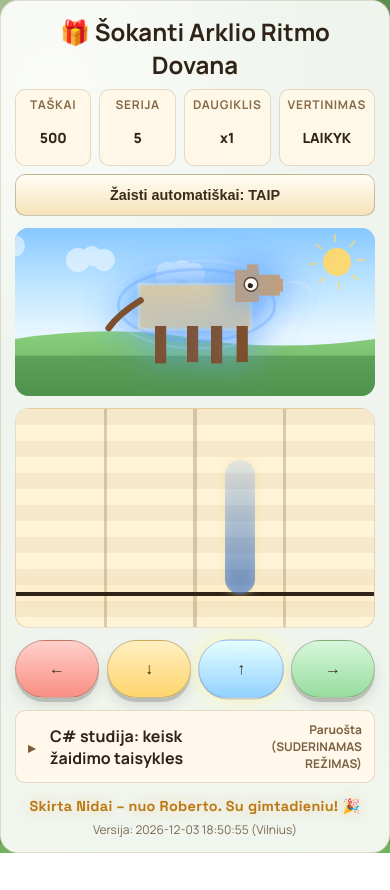
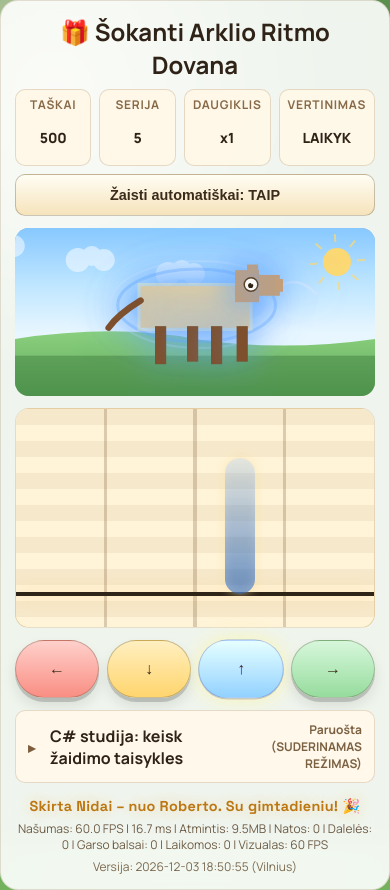
Before and after one commit to bitkojine/nida2026bday, a website built with Vite: page index.html in a window 390 px wide. Before the commit the page ends 853 px from the top, so only its background shows below. Built offline with nearby package versions, Linux system fonts and the light colour scheme; files whose address does not match are found by name.

Commit message:
Add runtime perf stats and reduce mobile render load

```diff
--- a/src/audio/gameAudio.ts
+++ b/src/audio/gameAudio.ts
@@ -12,6 +12,12 @@ interface AudioDebugState {
   guideNotesPlayed: number;
   backingNotesRequested: number;
   backingNotesPlayed: number;
+}
+
+interface AudioRuntimeStats {
+  activeTransientVoices: number;
+  activeHoldVoices: number;
+  unlocked: boolean;
 }
 
 function laneFrequency(lane: number): number {
@@ -310,6 +316,14 @@ export class GameAudio {
     };
   }
 
+  readRuntimeStats(): AudioRuntimeStats {
+    return {
+      activeTransientVoices: this.activeTransientVoices,
+      activeHoldVoices: this.holds.size,
+      unlocked: this.unlocked,
+    };
+  }
+
   resetDebugState(): void {
     this.debugState.guideNotesRequested = 0;
     this.debugState.guideNotesPlayed = 0;
--- a/src/main.ts
+++ b/src/main.ts
@@ -100,6 +100,7 @@ app.innerHTML = `
         </section>
       </details>
       <p class="dedication dedication-footer">${DEDICATION_TEXT} 🎉</p>
+      <p class="perf-stats" id="perfStats">Našumas: kraunama...</p>
       <p class="build-number">Versija: ${__BUILD_VILNIUS_TIME__} (Vilnius)</p>
     </section>
   </main>
@@ -113,6 +114,7 @@ const judgementEl = requiredElement<HTMLElement>('#judgement');
 const judgementPopEl = requiredElement<HTMLElement>('#judgementPop');
 const autoplayToggleEl = requiredElement<HTMLButtonElement>('#autoplayToggle');
 const compileStatusEl = requiredElement<HTMLElement>('#compileStatus');
+const perfStatsEl = requiredElement<HTMLElement>('#perfStats');
 const puzzleProgressEl = requiredElement<HTMLElement>('#puzzleProgress');
 const puzzleStoryEl = requiredElement<HTMLElement>('#puzzleStory');
 const puzzleGoalEl = requiredElement<HTMLElement>('#puzzleGoal');
@@ -135,12 +137,19 @@ const audio = new GameAudio(silentAudio);
 const HYPE_LABEL = 'UŽSIVEDĘS';
 const HUD_VALUE_MAX_FONT_PX = 14;
 const HUD_VALUE_MIN_FONT_PX = 9;
+const IS_COARSE_POINTER = window.matchMedia('(pointer: coarse)').matches;
 
 let rules: DanceRules = DEFAULT_RULES;
 let mood: HorseMood = 'GERAI';
 let compileTimer: number | null = null;
 let loopRafId: number | null = null;
 let audioRetryIntervalId: number | null = null;
+let lastFrameTimeMs: number | null = null;
+let lastVisualRenderMs = 0;
+let perfWindowStartMs = performance.now();
+let perfFrameCount = 0;
+let perfFrameMsTotal = 0;
+let lastVisibleNoteCount = 0;
 let disposed = false;
 let autoplayEnabled = true;
 let pendingEditorSource: string | null = null;
@@ -435,6 +444,7 @@ function renderLanes(nowSec: number): void {
       return `<div class="note note-lane-${note.lane}" style="top:${y}%; transform: translate(-50%, -50%) scale(${scale}); opacity:${opacity}"></div>`;
     })
     .join('');
+  lastVisibleNoteCount = notes.length;
 
   const activeHoldMarkup = Array.from(activeHolds.values())
     .map((hold) => {
@@ -448,6 +458,60 @@ function renderLanes(nowSec: number): void {
     .join('');
 
   laneHighwayEl.innerHTML = pendingMarkup + activeHoldMarkup;
+}
+
+function readJsHeapMb(): number | null {
+  const perf = performance as Performance & {
+    memory?: { usedJSHeapSize?: number };
+  };
+  const used = perf.memory?.usedJSHeapSize;
+  if (typeof used !== 'number' || Number.isNaN(used)) {
+    return null;
+  }
+
+  return used / (1024 * 1024);
+}
+
+function updatePerformanceStats(nowMs: number): void {
+  perfFrameCount += 1;
+  if (lastFrameTimeMs !== null) {
+    perfFrameMsTotal += Math.max(0, nowMs - lastFrameTimeMs);
+  }
+  lastFrameTimeMs = nowMs;
+
+  const windowMs = nowMs - perfWindowStartMs;
+  if (windowMs < 900) {
+    return;
+  }
+
+  const fps = perfFrameCount / (windowMs / 1000);
+  const avgFrameMs = perfFrameCount > 0 ? perfFrameMsTotal / perfFrameCount : 0;
+  const heapMb = readJsHeapMb();
+  const audioStats = audio.readRuntimeStats();
+  const horseStats = horseAnimator.getRuntimeStats();
+  const heapText = heapMb === null ? 'n/a' : `${heapMb.toFixed(1)}MB`;
+  const visualCap = IS_COARSE_POINTER ? (autoplayEnabled ? 36 : 45) : 60;
+
+  perfStatsEl.textContent =
+    `Našumas: ${fps.toFixed(1)} FPS | ${avgFrameMs.toFixed(1)} ms ` +
+    `| Atmintis: ${heapText} | Natos: ${lastVisibleNoteCount} ` +
+    `| Dalelės: ${horseStats.noteParticles} | Garso balsai: ${audioStats.activeTransientVoices} ` +
+    `| Laikomos: ${audioStats.activeHoldVoices} | Vizualas: ${visualCap} FPS`;
+
+  perfWindowStartMs = nowMs;
+  perfFrameCount = 0;
+  perfFrameMsTotal = 0;
+}
+
+function shouldRenderVisualFrame(timeMs: number): boolean {
+  const targetVisualFps = IS_COARSE_POINTER ? (autoplayEnabled ? 36 : 45) : 60;
+  const minFrameIntervalMs = 1000 / targetVisualFps;
+  if (timeMs - lastVisualRenderMs < minFrameIntervalMs) {
+    return false;
+  }
+
+  lastVisualRenderMs = timeMs;
+  return true;
 }
 
 function getMultiplier(streak: number): number {
@@ -578,7 +642,9 @@ function startLanePress(
   lane: number,
   source: 'manual' | 'autoplay' = 'manual',
 ): void {
-  audio.onPress(lane);
+  if (source === 'manual') {
+    audio.onPress(lane);
+  }
 
   const evaluation: HitEvaluation = engine.evaluateLaneHit(hitTimeSec, rules, lane);
   if (evaluation.judgement === 'PRALEISTA') {
@@ -692,9 +758,12 @@ function startLoop(): void {
     for (let i = 0; i < missed; i += 1) {
       applyJudgement('PRALEISTA', 'PRALEISTA', null);
     }
-    renderLanes(now);
-    const holdingLane = activeHolds.values().next().value?.lane ?? null;
-    horseAnimator.render(timeMs, mood, rules, activeHolds.size > 0, holdingLane);
+    if (shouldRenderVisualFrame(timeMs)) {
+      renderLanes(now);
+      const holdingLane = activeHolds.values().next().value?.lane ?? null;
+      horseAnimator.render(timeMs, mood, rules, activeHolds.size > 0, holdingLane);
+      updatePerformanceStats(timeMs);
+    }
     loopRafId = requestAnimationFrame(tick);
   };
 
--- a/src/render/horseAnimator.ts
+++ b/src/render/horseAnimator.ts
@@ -100,6 +100,10 @@ export class HorseAnimator {
     mood: HorseMood;
   } {
     return { ...this.lastVisualState };
+  }
+
+  getRuntimeStats(): { noteParticles: number } {
+    return { noteParticles: this.noteParticles.length };
   }
 
   emitPerfectNotes(lane: number | null): void {
--- a/src/style.css
+++ b/src/style.css
@@ -854,6 +854,15 @@ h1 {
   font-size: var(--fs-medium);
 }
 
+.perf-stats {
+  margin: 6px 0 0;
+  text-align: center;
+  font-size: var(--fs-small);
+  line-height: 1.3;
+  color: #6d5b45;
+  overflow-wrap: anywhere;
+}
+
 .build-number {
   margin: 6px 0 0;
   text-align: center;
```
